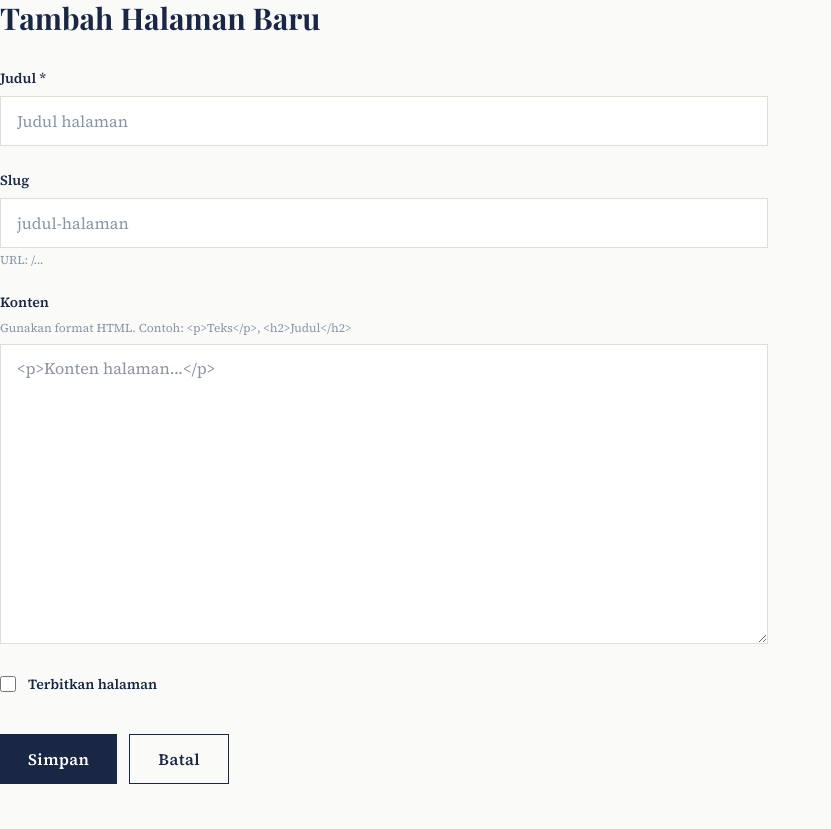
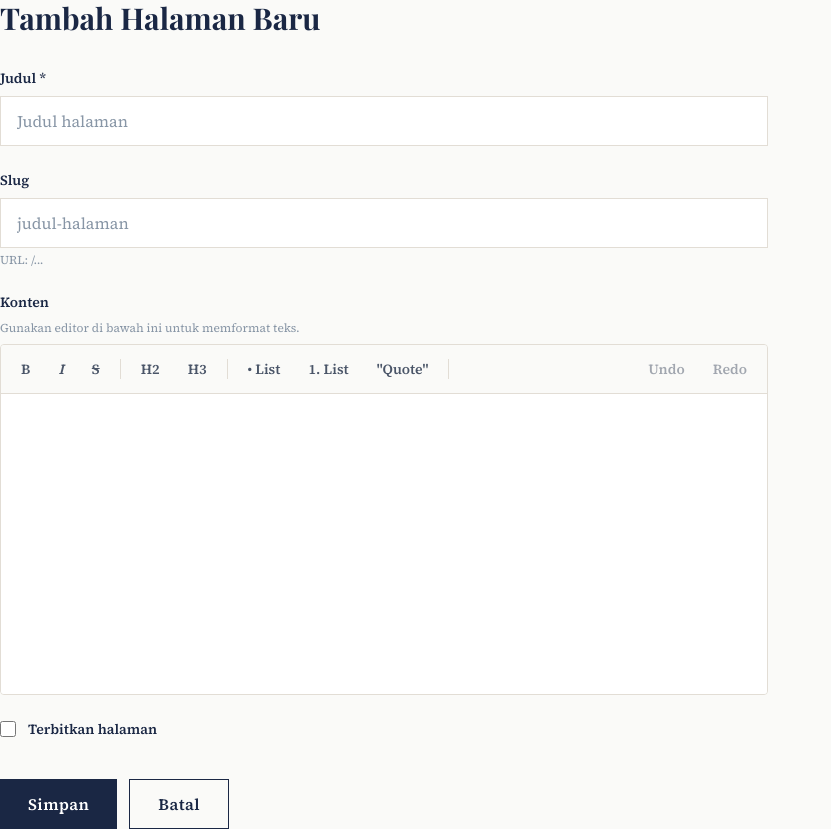
Before and after one commit to padreon/book, a Next.js app: page /admin/pages/new in a window 1280 px wide. Shown: the whole page, without its empty margins (0-831 px from the left). Before the commit the page ends 800 px from the top, so only its background shows below. Built offline with nearby package versions, Linux system fonts and the light colour scheme; no server answers; the database is empty.

Commit message:
feat: integrate Tiptap rich text editor for pages

```diff
--- a/components/PageForm.tsx
+++ b/components/PageForm.tsx
@@ -1,6 +1,7 @@
 "use client";
 
 import { useState } from "react";
+import { TiptapEditor } from "./TiptapEditor";
 
 function slugify(text: string): string {
     return text
@@ -85,15 +86,11 @@ export function PageForm({ action, initialData }: PageFormProps) {
             <div>
                 <label className="block text-sm font-semibold mb-2">Konten</label>
                 <p className="text-xs text-text-muted mb-2">
-                    Gunakan format HTML. Contoh: &lt;p&gt;Teks&lt;/p&gt;,
-                    &lt;h2&gt;Judul&lt;/h2&gt;
+                    Gunakan editor di bawah ini untuk memformat teks.
                 </p>
-                <textarea
-                    value={content}
-                    onChange={(e) => setContent(e.target.value)}
-                    className="textarea font-mono text-sm"
-                    placeholder="<p>Konten halaman...</p>"
-                    rows={12}
+                <TiptapEditor
+                    content={content}
+                    onChange={(value) => setContent(value)}
                 />
             </div>
 
--- /dev/null
+++ b/components/TiptapEditor.tsx
@@ -0,0 +1,168 @@
+"use client";
+
+import { useEditor, EditorContent } from "@tiptap/react";
+import StarterKit from "@tiptap/starter-kit";
+
+type TiptapEditorProps = {
+    content: string;
+    onChange: (content: string) => void;
+};
+
+const MenuBar = ({ editor }: { editor: any }) => {
+    if (!editor) {
+        return null;
+    }
+
+    return (
+        <div className="flex flex-wrap items-center gap-1 p-2 border-b border-border bg-warm-white">
+            <button
+                type="button"
+                onClick={() => editor.chain().focus().toggleBold().run()}
+                disabled={!editor.can().chain().focus().toggleBold().run()}
+                className={`px-3 py-1.5 text-sm font-semibold rounded transition-colors ${
+                    editor.isActive("bold")
+                        ? "bg-navy text-white"
+                        : "text-text-secondary hover:bg-cream"
+                }`}
+                title="Bold"
+            >
+                B
+            </button>
+            <button
+                type="button"
+                onClick={() => editor.chain().focus().toggleItalic().run()}
+                disabled={!editor.can().chain().focus().toggleItalic().run()}
+                className={`px-3 py-1.5 text-sm italic font-semibold rounded transition-colors ${
+                    editor.isActive("italic")
+                        ? "bg-navy text-white"
+                        : "text-text-secondary hover:bg-cream"
+                }`}
+                title="Italic"
+            >
+                I
+            </button>
+            <button
+                type="button"
+                onClick={() => editor.chain().focus().toggleStrike().run()}
+                disabled={!editor.can().chain().focus().toggleStrike().run()}
+                className={`px-3 py-1.5 text-sm line-through font-semibold rounded transition-colors ${
+                    editor.isActive("strike")
+                        ? "bg-navy text-white"
+                        : "text-text-secondary hover:bg-cream"
+                }`}
+                title="Strikethrough"
+            >
+                S
+            </button>
+
+            <div className="w-px h-5 bg-border mx-1" />
+
+            <button
+                type="button"
+                onClick={() => editor.chain().focus().toggleHeading({ level: 2 }).run()}
+                className={`px-3 py-1.5 text-sm font-semibold rounded transition-colors ${
+                    editor.isActive("heading", { level: 2 })
+                        ? "bg-navy text-white"
+                        : "text-text-secondary hover:bg-cream"
+                }`}
+                title="Heading 2"
+            >
+                H2
+            </button>
+            <button
+                type="button"
+                onClick={() => editor.chain().focus().toggleHeading({ level: 3 }).run()}
+                className={`px-3 py-1.5 text-sm font-semibold rounded transition-colors ${
+                    editor.isActive("heading", { level: 3 })
+                        ? "bg-navy text-white"
+                        : "text-text-secondary hover:bg-cream"
+                }`}
+                title="Heading 3"
+            >
+                H3
+            </button>
+
+            <div className="w-px h-5 bg-border mx-1" />
+
+            <button
+                type="button"
+                onClick={() => editor.chain().focus().toggleBulletList().run()}
+                className={`px-3 py-1.5 text-sm font-semibold rounded transition-colors ${
+                    editor.isActive("bulletList")
+                        ? "bg-navy text-white"
+                        : "text-text-secondary hover:bg-cream"
+                }`}
+                title="Bullet List"
+            >
+                • List
+            </button>
+            <button
+                type="button"
+                onClick={() => editor.chain().focus().toggleOrderedList().run()}
+                className={`px-3 py-1.5 text-sm font-semibold rounded transition-colors ${
+                    editor.isActive("orderedList")
+                        ? "bg-navy text-white"
+                        : "text-text-secondary hover:bg-cream"
+                }`}
+                title="Ordered List"
+            >
+                1. List
+            </button>
+            <button
+                type="button"
+                onClick={() => editor.chain().focus().toggleBlockquote().run()}
+                className={`px-3 py-1.5 text-sm font-semibold rounded transition-colors ${
+                    editor.isActive("blockquote")
+                        ? "bg-navy text-white"
+                        : "text-text-secondary hover:bg-cream"
+                }`}
+                title="Quote"
+            >
+                "Quote"
+            </button>
+
+            <div className="w-px h-5 bg-border mx-1" />
+
+            <button
+                type="button"
+                onClick={() => editor.chain().focus().undo().run()}
+                disabled={!editor.can().chain().focus().undo().run()}
+                className="px-3 py-1.5 text-sm font-semibold rounded text-text-secondary hover:bg-cream transition-colors ml-auto disabled:opacity-50 disabled:cursor-not-allowed"
+                title="Undo"
+            >
+                Undo
+            </button>
+            <button
+                type="button"
+                onClick={() => editor.chain().focus().redo().run()}
+                disabled={!editor.can().chain().focus().redo().run()}
+                className="px-3 py-1.5 text-sm font-semibold rounded text-text-secondary hover:bg-cream transition-colors disabled:opacity-50 disabled:cursor-not-allowed"
+                title="Redo"
+            >
+                Redo
+            </button>
+        </div>
+    );
+};
+
+export function TiptapEditor({ content, onChange }: TiptapEditorProps) {
+    const editor = useEditor({
+        extensions: [StarterKit],
+        content,
+        onUpdate: ({ editor }) => {
+            onChange(editor.getHTML());
+        },
+        editorProps: {
+            attributes: {
+                class: "prose-content min-h-[300px] p-4 focus:outline-none bg-white",
+            },
+        },
+    });
+
+    return (
+        <div className="border-[1.5px] border-border rounded overflow-hidden focus-within:border-gold focus-within:ring-[3px] focus-within:ring-gold/15 transition-all">
+            <MenuBar editor={editor} />
+            <EditorContent editor={editor} />
+        </div>
+    );
+}
```
